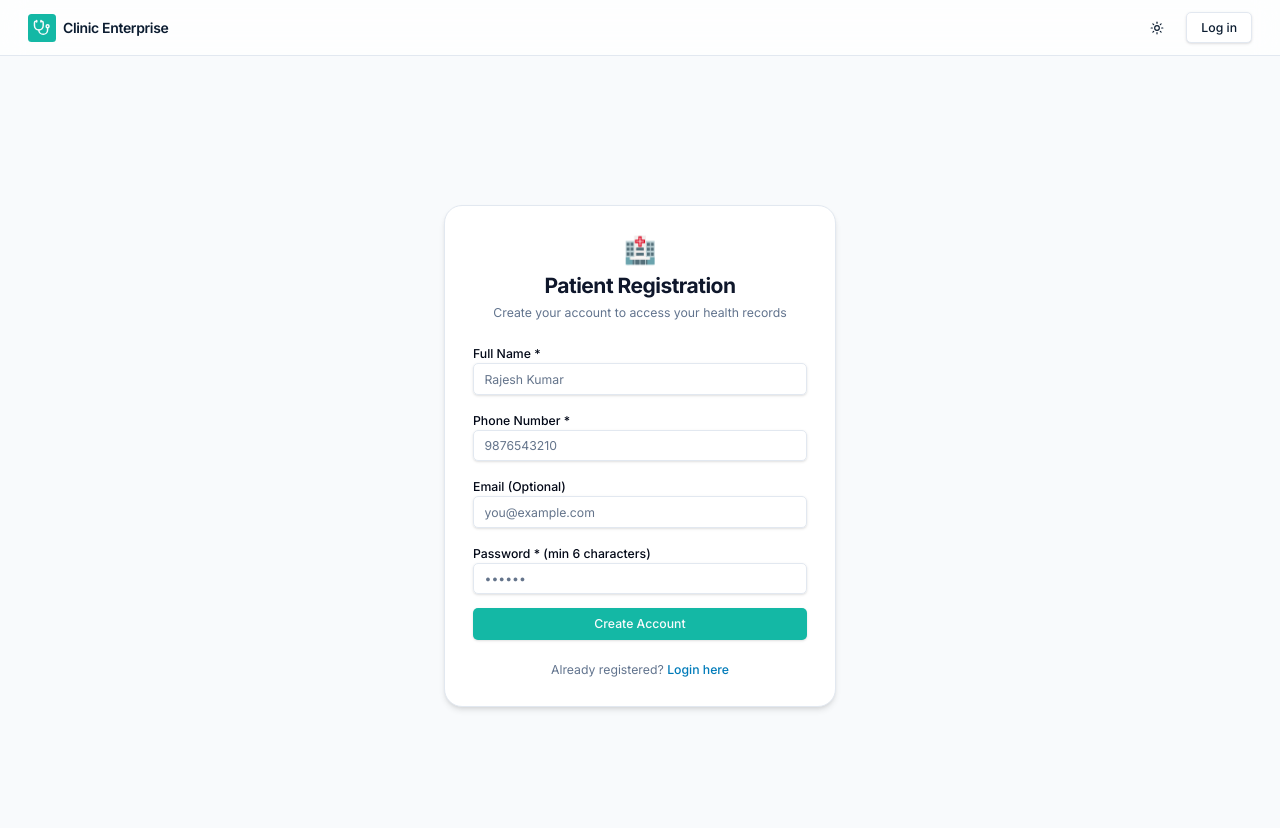
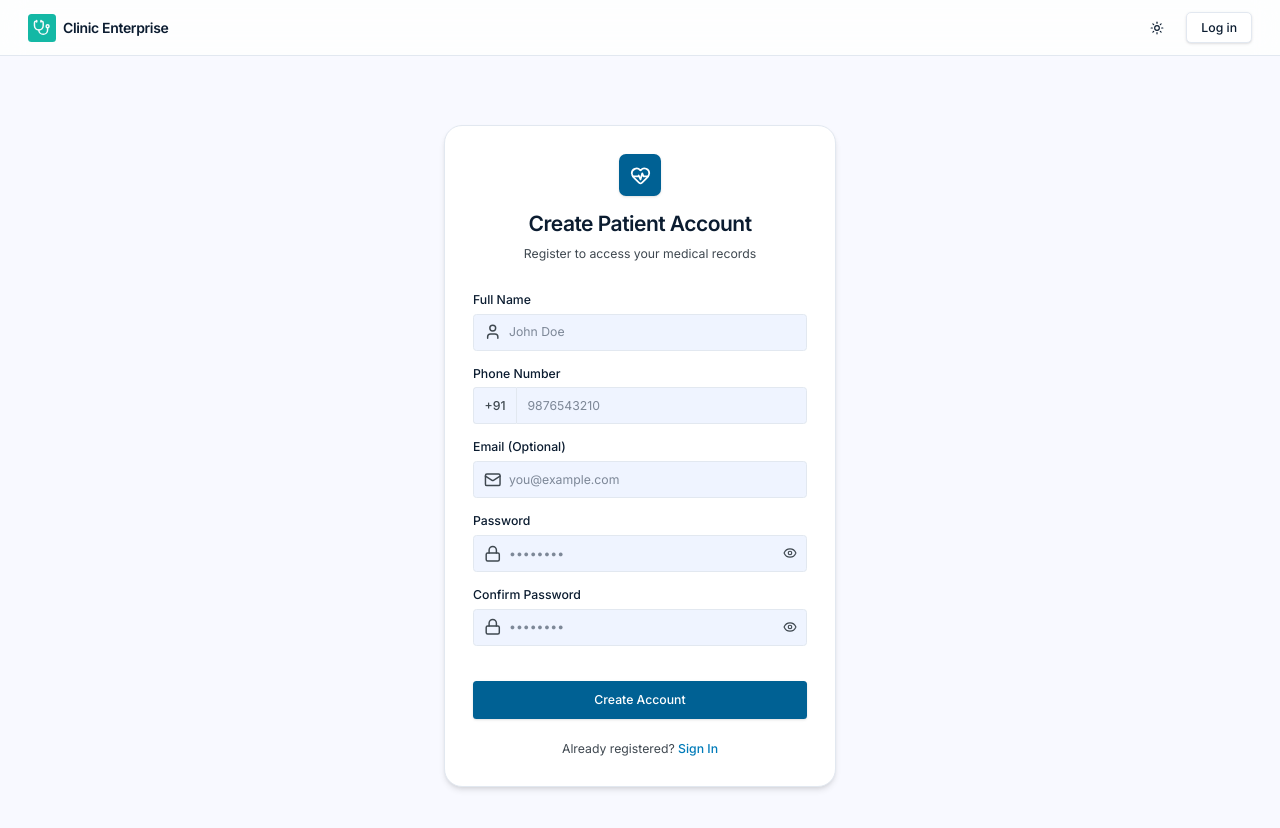
Before and after one commit to mayursweet52/CLINIC-, a Next.js app: page /portal/register in a window 1280 px wide. Shown: the top 828 px of the page. Built offline with nearby package versions, Linux system fonts and the light colour scheme; no server answers.

Commit message:
redesign: Material You patient register

```diff
--- a/src/app/(public)/portal/register/page.tsx
+++ b/src/app/(public)/portal/register/page.tsx
@@ -5,24 +5,33 @@ import { useRouter } from "next/navigation";
 import Link from "next/link";
 import { toast } from "sonner";
 import { Button } from "@/components/ui/button";
-import { Input } from "@/components/ui/input";
-import { Label } from "@/components/ui/label";
-import { Card } from "@/components/ui/card";
+import { Loader2, HeartPulse, User, Phone, Mail, Lock, Eye, EyeOff } from "lucide-react";
 
 export default function PatientRegisterPage() {
   const router = useRouter();
   const [loading, setLoading] = useState(false);
+  const [showPassword, setShowPassword] = useState(false);
+  const [showConfirm, setShowConfirm] = useState(false);
 
   async function handleSubmit(e: React.FormEvent<HTMLFormElement>) {
     e.preventDefault();
     setLoading(true);
 
     const formData = new FormData(e.currentTarget);
+    const password = formData.get("password") as string;
+    const confirm = formData.get("confirmPassword") as string;
+
+    if (password !== confirm) {
+      toast.error("Passwords do not match");
+      setLoading(false);
+      return;
+    }
+
     const data = {
       name: formData.get("name"),
       phone: formData.get("phone"),
       email: formData.get("email"),
-      password: formData.get("password"),
+      password,
     };
 
     try {
@@ -49,74 +58,140 @@ export default function PatientRegisterPage() {
   }
 
   return (
-    <div className="min-h-screen flex items-center justify-center bg-slate-50 p-4">
-      <Card className="w-full max-w-md p-8 shadow-md rounded-2xl">
-        <div className="text-center mb-6">
-          <div className="text-3xl mb-2">🏥</div>
-          <h1 className="text-2xl font-bold text-slate-900">Patient Registration</h1>
-          <p className="text-sm text-slate-500 mt-1">
-            Create your account to access your health records
-          </p>
+    <div className="min-h-screen flex items-center justify-center bg-surface p-6 selection:bg-primary-100 selection:text-primary-900 transition-colors">
+      <div className="w-full max-w-md animate-in zoom-in-95 duration-500 py-12">
+        <div className="bg-surface-lowest rounded-2xl p-8 shadow-md border border-outline-variant/20">
+
+          <div className="flex flex-col items-center mb-8">
+            <div className="w-12 h-12 bg-primary-500 text-white rounded-xl flex items-center justify-center mb-4 shadow-sm">
+              <HeartPulse className="w-6 h-6" />
+            </div>
+            <h1 className="text-2xl font-semibold text-on-surface text-center tracking-tight mb-2">Create Patient Account</h1>
+            <p className="text-sm text-on-surface-variant text-center">Register to access your medical records</p>
           </div>
 
           <form onSubmit={handleSubmit} className="space-y-4">
+
             <div>
-            <Label htmlFor="name">Full Name *</Label>
-            <Input
+              <label className="block text-sm font-medium text-on-surface mb-1.5">Full Name</label>
+              <div className="relative">
+                <div className="absolute inset-y-0 left-0 pl-3 flex items-center pointer-events-none">
+                  <User className="h-5 w-5 text-on-surface-variant" />
+                </div>
+                <input
                   id="name"
                   name="name"
-              placeholder="Rajesh Kumar"
+                  type="text"
+                  placeholder="John Doe"
                   required
                   minLength={2}
+                  className="w-full pl-10 pr-4 py-2.5 rounded-lg bg-surface-low border border-outline-variant/30 text-on-surface focus:bg-surface-lowest focus:ring-2 focus:ring-primary-500 focus:border-primary-500 focus:outline-none transition-all text-sm"
                 />
+              </div>
             </div>
 
             <div>
-            <Label htmlFor="phone">Phone Number *</Label>
-            <Input
+              <label className="block text-sm font-medium text-on-surface mb-1.5">Phone Number</label>
+              <div className="flex">
+                <span className="inline-flex items-center px-3 rounded-l-lg border border-r-0 border-outline-variant/30 bg-surface-low text-on-surface-variant text-sm font-medium">
+                  +91
+                </span>
+                <input
                   id="phone"
                   name="phone"
                   type="tel"
                   placeholder="9876543210"
                   required
                   minLength={10}
+                  className="w-full pl-3 pr-4 py-2.5 rounded-r-lg bg-surface-low border border-outline-variant/30 text-on-surface focus:bg-surface-lowest focus:ring-2 focus:ring-primary-500 focus:border-primary-500 focus:outline-none transition-all text-sm"
                 />
+              </div>
             </div>
 
             <div>
-            <Label htmlFor="email">Email (Optional)</Label>
-            <Input
+              <label className="block text-sm font-medium text-on-surface mb-1.5">Email (Optional)</label>
+              <div className="relative">
+                <div className="absolute inset-y-0 left-0 pl-3 flex items-center pointer-events-none">
+                  <Mail className="h-5 w-5 text-on-surface-variant" />
+                </div>
+                <input
                   id="email"
                   name="email"
                   type="email"
                   placeholder="you@example.com"
+                  className="w-full pl-10 pr-4 py-2.5 rounded-lg bg-surface-low border border-outline-variant/30 text-on-surface focus:bg-surface-lowest focus:ring-2 focus:ring-primary-500 focus:border-primary-500 focus:outline-none transition-all text-sm"
                 />
+              </div>
             </div>
 
             <div>
-            <Label htmlFor="password">Password * (min 6 characters)</Label>
-            <Input
+              <label className="block text-sm font-medium text-on-surface mb-1.5">Password</label>
+              <div className="relative">
+                <div className="absolute inset-y-0 left-0 pl-3 flex items-center pointer-events-none">
+                  <Lock className="h-5 w-5 text-on-surface-variant" />
+                </div>
+                <input
                   id="password"
                   name="password"
-              type="password"
-              placeholder="••••••"
+                  type={showPassword ? "text" : "password"}
+                  placeholder="••••••••"
                   required
                   minLength={6}
+                  className="w-full pl-10 pr-10 py-2.5 rounded-lg bg-surface-low border border-outline-variant/30 text-on-surface focus:bg-surface-lowest focus:ring-2 focus:ring-primary-500 focus:border-primary-500 focus:outline-none transition-all text-sm"
                 />
+                <button
+                  type="button"
+                  onClick={() => setShowPassword(!showPassword)}
+                  className="absolute inset-y-0 right-0 pr-3 flex items-center text-on-surface-variant hover:text-on-surface"
+                >
+                  {showPassword ? <EyeOff className="h-4 w-4" /> : <Eye className="h-4 w-4" />}
+                </button>
+              </div>
             </div>
 
-          <Button type="submit" className="w-full" disabled={loading}>
-            {loading ? "Registering..." : "Create Account"}
+            <div>
+              <label className="block text-sm font-medium text-on-surface mb-1.5">Confirm Password</label>
+              <div className="relative">
+                <div className="absolute inset-y-0 left-0 pl-3 flex items-center pointer-events-none">
+                  <Lock className="h-5 w-5 text-on-surface-variant" />
+                </div>
+                <input
+                  id="confirmPassword"
+                  name="confirmPassword"
+                  type={showConfirm ? "text" : "password"}
+                  placeholder="••••••••"
+                  required
+                  minLength={6}
+                  className="w-full pl-10 pr-10 py-2.5 rounded-lg bg-surface-low border border-outline-variant/30 text-on-surface focus:bg-surface-lowest focus:ring-2 focus:ring-primary-500 focus:border-primary-500 focus:outline-none transition-all text-sm"
+                />
+                <button
+                  type="button"
+                  onClick={() => setShowConfirm(!showConfirm)}
+                  className="absolute inset-y-0 right-0 pr-3 flex items-center text-on-surface-variant hover:text-on-surface"
+                >
+                  {showConfirm ? <EyeOff className="h-4 w-4" /> : <Eye className="h-4 w-4" />}
+                </button>
+              </div>
+            </div>
+
+            <Button
+              type="submit"
+              disabled={loading}
+              className="w-full h-11 bg-primary-500 hover:bg-primary-600 text-white font-medium rounded-lg shadow-sm transition-colors mt-6"
+            >
+              {loading ? <Loader2 className="w-5 h-5 animate-spin" /> : "Create Account"}
             </Button>
           </form>
 
-        <p className="text-center text-sm text-slate-500 mt-6">
+          <p className="text-center text-sm text-on-surface-variant mt-6">
             Already registered?{" "}
-          <Link href="/portal/login" className="text-primary-600 hover:underline font-medium">
-            Login here
+            <Link href="/portal/login" className="text-primary-600 hover:text-primary-700 font-medium transition-colors">
+              Sign In
             </Link>
           </p>
-      </Card>
+
+        </div>
+      </div>
     </div>
   );
 }
```
Lines whose indentation alone changed are shown as unchanged.
